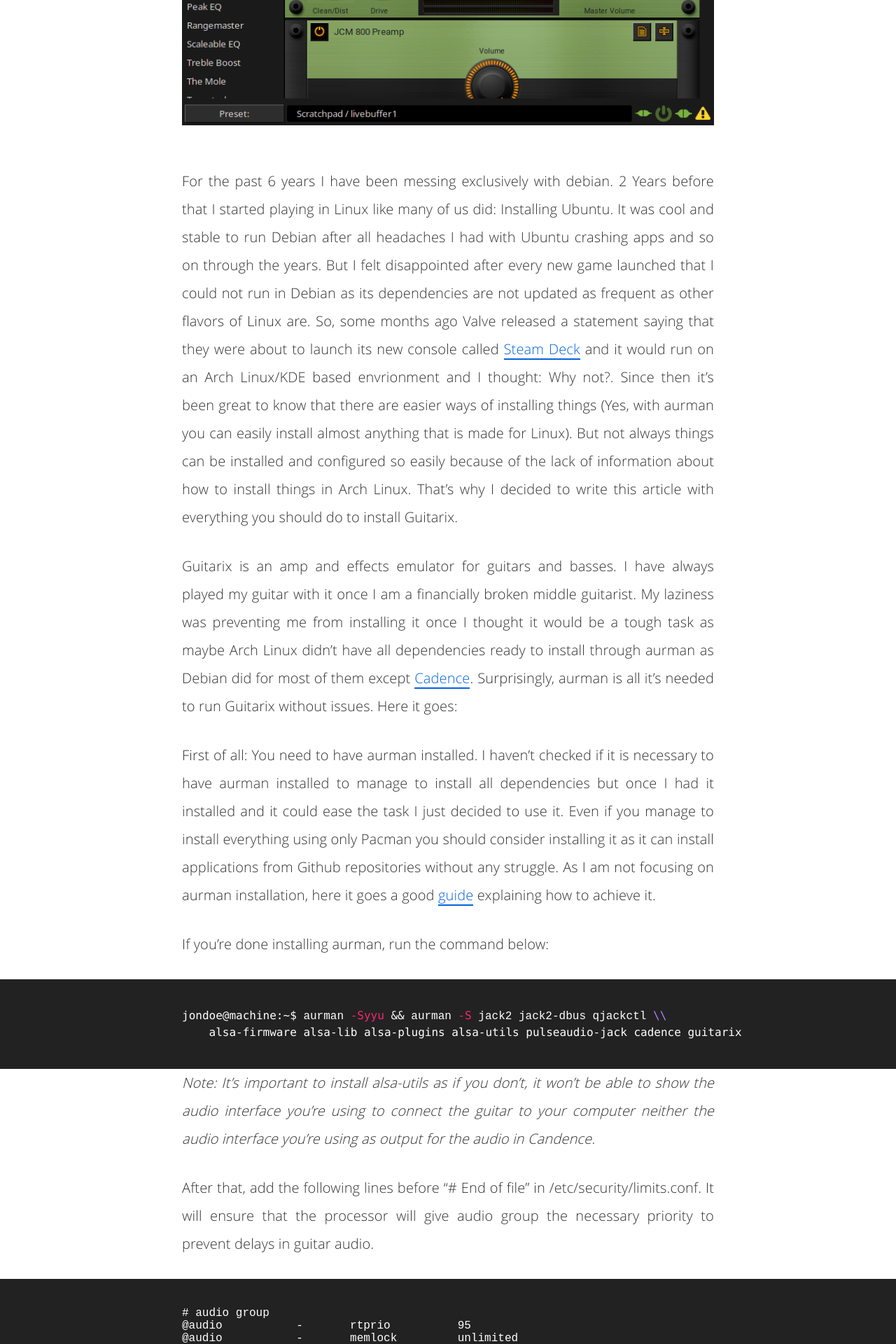
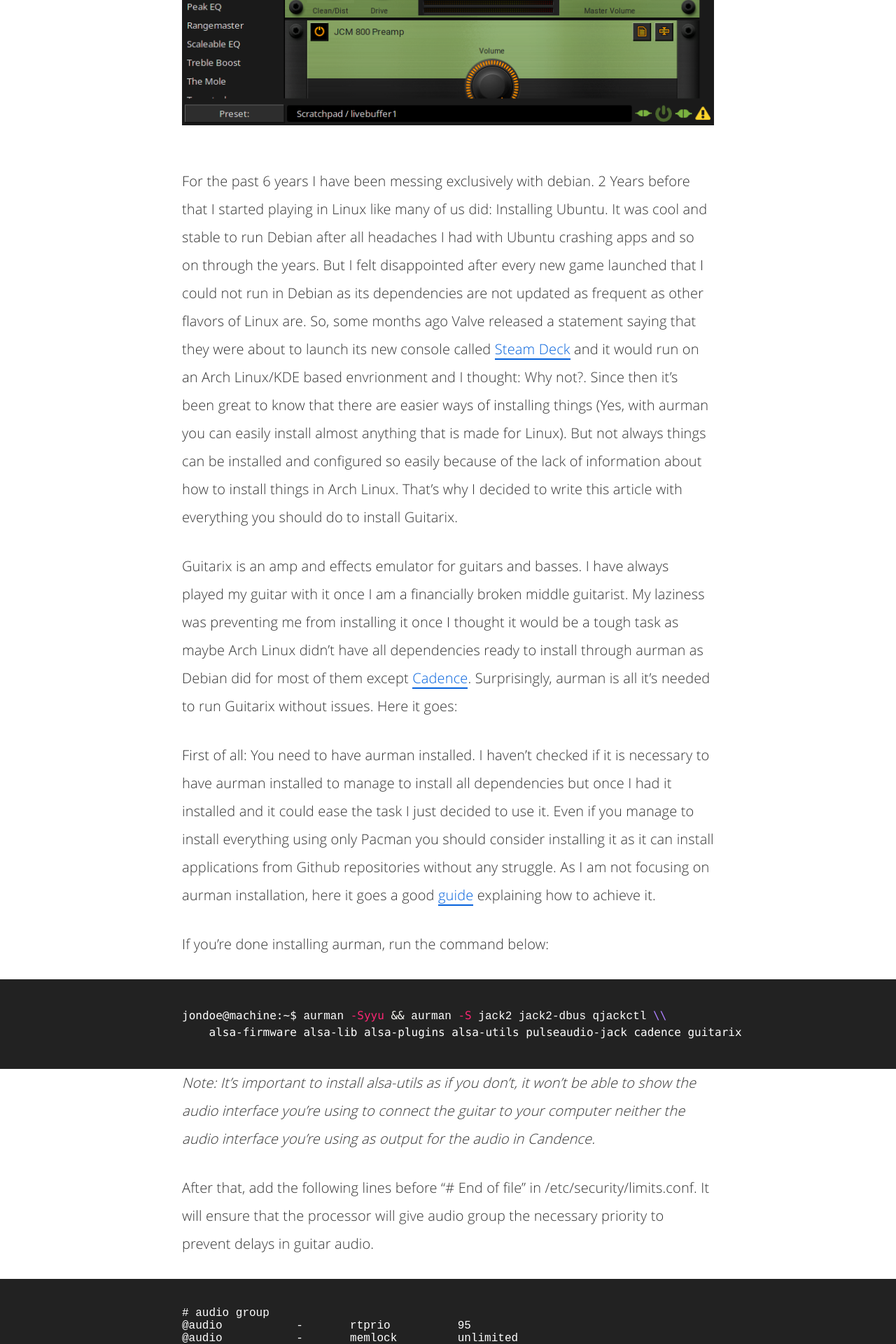
Before and after one commit to icaroerasmo/icaroerasmo.github.io, a Jekyll site: the page built from _posts/2021-11-27-guitarix-arch-linux.md, in a window 1280 px wide. Shown: the part 1383-3303 px from the top of the page at 70% size. Built offline with Jekyll 4.4.1, drawn with Linux system fonts in a browser that asks for light colours; comment, search, counter and statistics services are not loaded.

Commit message:
formatting text

````diff
--- a/_posts/2021-11-27-guitarix-arch-linux.md
+++ b/_posts/2021-11-27-guitarix-arch-linux.md
@@ -20,13 +20,10 @@ twitter_text: 'Installing Guitarix on Arch Linux'
 
 ![Guitarix](/assets/img/2021-11-27-guitarix-arch-linux/main.png)
 
-{: style="text-align: justify" }
 For the past 6 years I have been messing exclusively with debian. 2 Years before that I started playing in Linux like many of us did: Installing Ubuntu. It was cool and stable to run Debian after all headaches I had with Ubuntu crashing apps and so on through the years. But I felt disappointed after every new game launched that I could not run in Debian as its dependencies are not updated as frequent as other flavors of Linux are. So, some months ago Valve released a statement saying that they were about to launch its new console called [Steam Deck][steamdeck] and it would run on an Arch Linux/KDE based envrionment and I thought: Why not?. Since then it's been great to know that there are easier ways of installing things (Yes, with aurman you can easily install almost anything that is made for Linux). But not always things can be installed and configured so easily because of the lack of information about how to install things in Arch Linux. That's why I decided to write this article with everything you should do to install Guitarix.
 
-{: style="text-align: justify" }
 Guitarix is an amp and effects emulator for guitars and basses. I have always played my guitar with it once I am a financially broken middle guitarist. My laziness was preventing me from installing it once I thought it would be a tough task as maybe Arch Linux didn't have all dependencies ready to install through aurman as Debian did for most of them except [Cadence][cadence]. Surprisingly, aurman is all it's needed to run Guitarix without issues. Here it goes:
 
-{: style="text-align: justify" }
 First of all: You need to have aurman installed. I haven't checked if it is necessary to have aurman installed to manage to install all dependencies but once I had it installed and it could ease the task I just decided to use it. Even if you manage to install everything using only Pacman you should consider installing it as it can install applications from Github repositories without any struggle. As I am not focusing on aurman installation, here it goes a good [guide][aurman-guide] explaining how to achieve it.
 
 If you're done installing aurman, run the command below:
@@ -36,10 +33,8 @@ jondoe@machine:~$ aurman -Syyu && aurman -S jack2 jack2-dbus qjackctl \\
     alsa-firmware alsa-lib alsa-plugins alsa-utils pulseaudio-jack cadence guitarix
 ```
 
-{: style="text-align: justify" }
 *Note: It's important to install alsa-utils as if you don't, it won't be able to show the audio interface you're using to connect the guitar to your computer neither the audio interface you're using as output for the audio in Candence.*
 
-{: style="text-align: justify" }
 After that, add the following lines before "# End of file" in /etc/security/limits.conf. It will ensure that the processor will give audio group the necessary priority to prevent delays in guitar audio.
 
 ```
@@ -75,7 +70,6 @@ then, click on Alsa:
 
 ![Click on Alsa](/assets/img/2021-11-27-guitarix-arch-linux/print2.png)
 
-{: style="text-align: justify" }
 Configure all highlighted fields in the image below. You should know how many input channels your recording interface has and how many output channels your audio box or headphones have or it may not work when you click on "start". The other parameters in properties section can be configured to fit your needs later. Don't forget to press "OK" when you're done.
 
 ![Configure all highlighted fields](/assets/img/2021-11-27-guitarix-arch-linux/print3.png)
@@ -88,7 +82,6 @@ If is everything ok, you should see a message like the one highlighted in the im
 
 ![Server Status: Started](/assets/img/2021-11-27-guitarix-arch-linux/print5.png)
 
-{: style="text-align: justify" }
 Now open Guitarix and Qjackctl. In Qjackctl click on "start" and then on "graph" (I don't know how Qjackctl's interface is gonna show up in your Arch installation once mine is translated to portuguese but the image should help).
 
 ![Qjackctl main interface](/assets/img/2021-11-27-guitarix-arch-linux/print6.png)
@@ -97,7 +90,6 @@ Connect your capture device output to "gx_head_amp", "gx_head_amp"'s output to "
 
 ![Connecting devices](/assets/img/2021-11-27-guitarix-arch-linux/print7.png)
 
-{: style="text-align: justify" }
 You should be able to make a sound with your guitar now unless you missconnected any device wrongly. Each environment has its own particularities and the name of inputs and outputs may vary, so if it's not working, try to connect a different capture device to "gx_head_amp". In the image taken from my setup "capture_1" is my headset's microphone. That means that if it's not working is probably because you connected another recording device to "gx_head_amp".
 
 Well, I hope you enjoyed my first ever tutorial. Any question, please let me know through the comments section below in this post.
````
